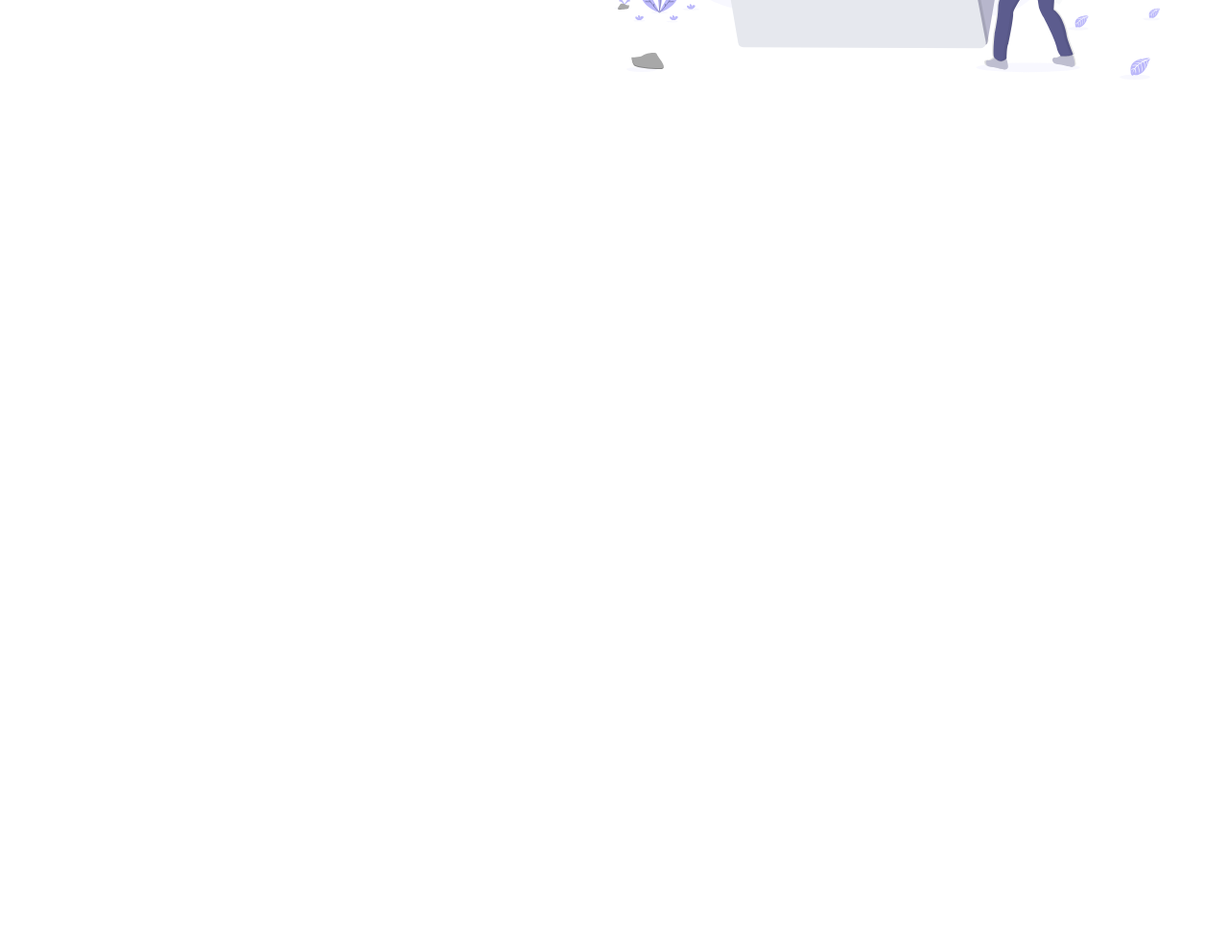
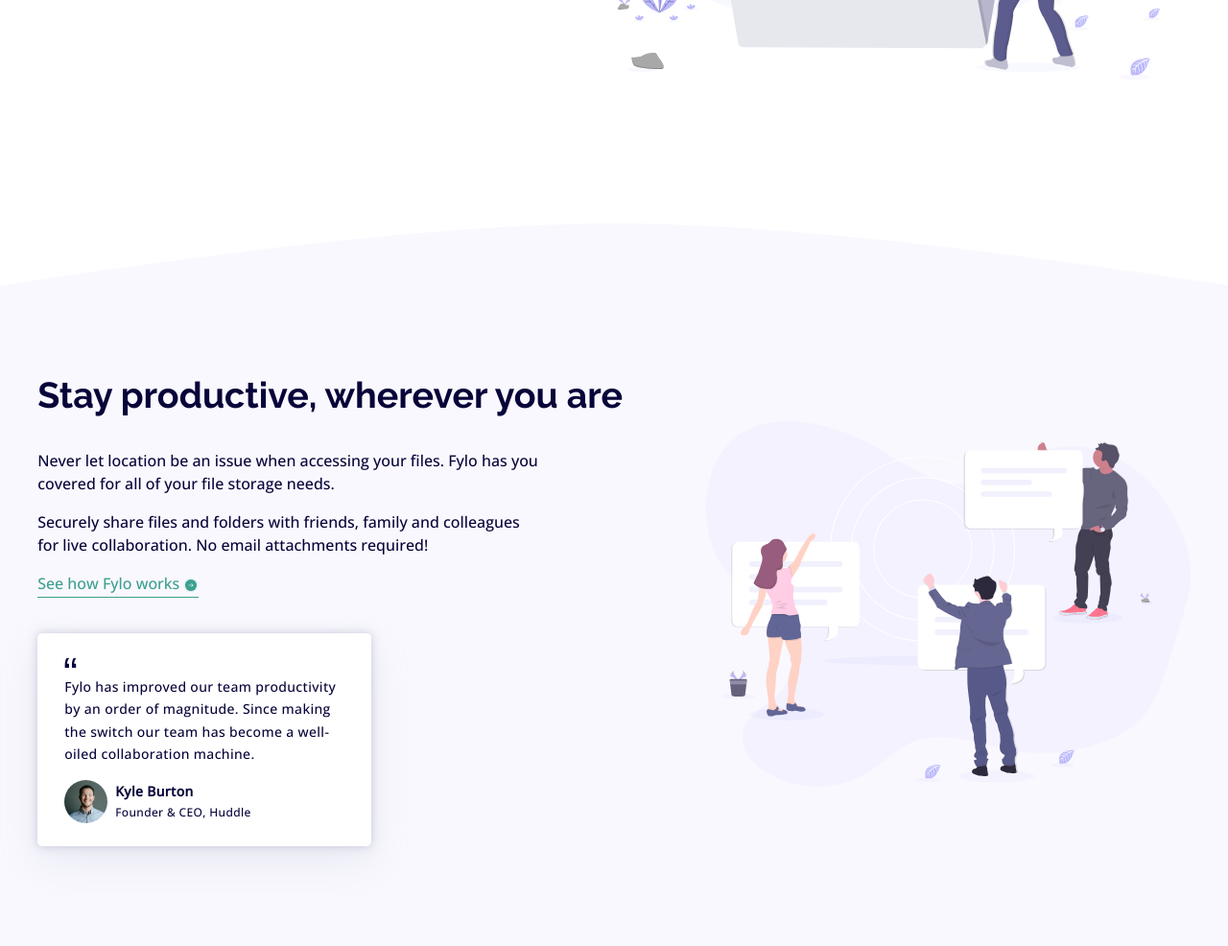
Before and after one commit to wbilashee/fylo-light, a plain HTML site: page index.html in a window 1280 px wide. Shown: the part 548-1534 px from the top of the page at 96% size. Before the commit the page ends 800 px from the top, so only its background shows below. Drawn offline with nearby package versions, Linux system fonts and the light colour scheme.

Commit message:
stay productive done

```diff
--- a/app/scss/_globals.scss
+++ b/app/scss/_globals.scss
@@ -102,3 +102,17 @@ button,
     align-items: center;
   }
 }
+
+// Visibility
+
+.hide-for-mobile {
+  @include breakpoint-down(small) {
+    display: none;
+  }
+}
+
+.hide-for-desktop {
+  @include breakpoint-up(medium) {
+    display: none;
+  }
+}
--- /dev/null
+++ b/app/scss/_stay-productive.scss
@@ -0,0 +1,145 @@
+.stay-productive {
+  margin-top: 0.75rem;
+
+  @include breakpoint-up(large) {
+    margin-top: 7.75rem;
+  }
+
+  &__top__bg {
+    img {
+      width: 100%;
+      margin-bottom: -0.5rem;
+    }
+  }
+
+  &__content {
+    padding-top: 2.5rem;
+    padding-bottom: 5rem;
+    background: #f9f8fe;
+
+    @include breakpoint-up(large) {
+      padding-top: 3.25rem;
+      padding-bottom: 6.5rem;
+    }
+  }
+
+  .container {
+    grid-template-columns: 1fr;
+    row-gap: 4.5rem;
+
+    @include breakpoint-up(large) {
+      grid-template-columns: 1fr 0.725fr;
+    }
+  }
+
+  &__text {
+    h1 {
+      font-size: 1rem;
+      text-align: center;
+      margin-bottom: 1.25rem;
+
+      @include breakpoint-up(large) {
+        text-align: left;
+        font-size: 2.35rem;
+        margin-bottom: 1.75rem;
+      }
+    }
+
+    p {
+      width: auto;
+      font-size: 0.875rem;
+      margin-bottom: 1rem;
+      color: $desaturatedBlue;
+
+      @include breakpoint-up(large) {
+        width: 75%;
+        font-size: 1rem;
+        color: $veryDarkBlue;
+      }
+    }
+
+    a {
+      width: 10rem;
+      display: block;
+      margin: 2rem auto;
+      text-align: center;
+      font-size: 0.875rem;
+      color: $moderateCyan;
+      padding-bottom: 0.1875rem;
+      transition: all 300ms ease-in-out;
+      border-bottom: 1px solid $moderateCyan;
+
+      @include breakpoint-up(large) {
+        margin: 0;
+        display: inline;
+        font-size: 1rem;
+      }
+
+      img {
+        margin-bottom: -0.25rem;
+      }
+
+      &:hover {
+        color: lighten($moderateCyan, 20);
+        border-bottom: 1px solid lighten($moderateCyan, 20);
+      }
+    }
+  }
+
+  .review__card {
+    width: 95%;
+    background: white;
+    margin: 2.5rem auto 0;
+    letter-spacing: 0.35px;
+    border-radius: 0.3125rem;
+    padding: 1.25rem 0.5rem 1.5rem 1.5rem;
+    box-shadow: 0 0px 10px rgba(154, 160, 185, 0.5),
+      0 15px 40px rgba(166, 173, 201, 0.2);
+
+    @include breakpoint-up(large) {
+      width: 21.75rem;
+      margin: 2.5rem 0 0;
+      padding: 1.25rem 1.75rem 1.5rem;
+    }
+
+    p {
+      width: auto;
+      line-height: 1.65;
+      font-size: 0.875rem;
+    }
+
+    .user {
+      img {
+        width: 2.8125rem;
+        border-radius: 50%;
+      }
+
+      &__info {
+        margin-left: 0.5rem;
+
+        span {
+          display: block;
+          font-size: 0.75rem;
+
+          &:first-child {
+            font-weight: 600;
+            font-size: 0.875rem;
+            margin-bottom: 0.1875rem;
+          }
+        }
+      }
+    }
+  }
+
+  &__image {
+    order: -1;
+
+    @include breakpoint-up(large) {
+      order: 0;
+    }
+
+    img {
+      width: 100%;
+    }
+  }
+}
--- a/app/scss/style.scss
+++ b/app/scss/style.scss
@@ -3,3 +3,4 @@
 @import "globals";
 @import "header";
 @import "hero";
+@import "stay-productive";
--- a/index.html
+++ b/index.html
@@ -42,23 +42,58 @@
         <img src="./images/illustration-1.svg" alt="illustration-1" />
       </div>
     </section>
+    <section class="stay-productive">
+      <div class="stay-productive__top__bg">
+        <img
+          class="hide-for-desktop"
+          src="./images/bg-curve-mobile.svg"
+          alt="bg-curve-mobile"
+        />
+        <img
+          class="hide-for-mobile"
+          src="./images/bg-curve-desktop.svg"
+          alt="bg-curve-desktop"
+        />
+      </div>
+      <div class="stay-productive__content">
+        <div class="container grid grid-ai-c">
+          <div class="stay-productive__text">
+            <h1>Stay productive, wherever you are</h1>
+            <p>
+              Never let location be an issue when accessing your files. Fylo has
+              you covered for all of your file storage needs.
+            </p>
+            <p>
+              Securely share files and folders with friends, family and
+              colleagues for live collaboration. No email attachments required!
+            </p>
+            <a href="#"
+              ><span>See how Fylo works</span>
+              <img src="./images/icon-arrow.svg" alt="arrow"
+            /></a>
+            <div class="review__card">
+              <img src="./images/icon-quotes.svg" alt="quotes" />
+              <p>
+                Fylo has improved our team productivity by an order of
+                magnitude. Since making the switch our team has become a
+                well-oiled collaboration machine.
+              </p>
+              <div class="user flex flex-ai-c">
+                <img src="./images/avatar-testimonial.jpg" alt="avatar" />
+                <div class="user__info">
+                  <span>Kyle Burton</span>
+                  <span>Founder & CEO, Huddle</span>
+                </div>
+              </div>
+            </div>
+          </div>
+          <div class="stay-productive__image">
+            <img src="./images/illustration-2.svg" alt="illustration-2" />
+          </div>
+        </div>
+      </div>
+    </section>
     <!--
-  Stay productive, wherever you are
-
-  Never let location be an issue when accessing your files. Fylo has you
-  covered for all of your file storage needs.
-
-  Securely share files and folders with friends, family and colleagues for
-  live collaboration. No email attachments required!
-
-  See how Fylo works
-
-  Fylo has improved our team productivity by an order of magnitude. Since
-  making the switch our team has become a well-oiled collaboration machine.
-
-  Kyle Burton
-  Founder & CEO, Huddle
-
   Get early access today
 
   It only takes a minute to sign up and our free starter tier is extremely generous.
```
Also changed, not shown: dist/style.css, 1 other file.
